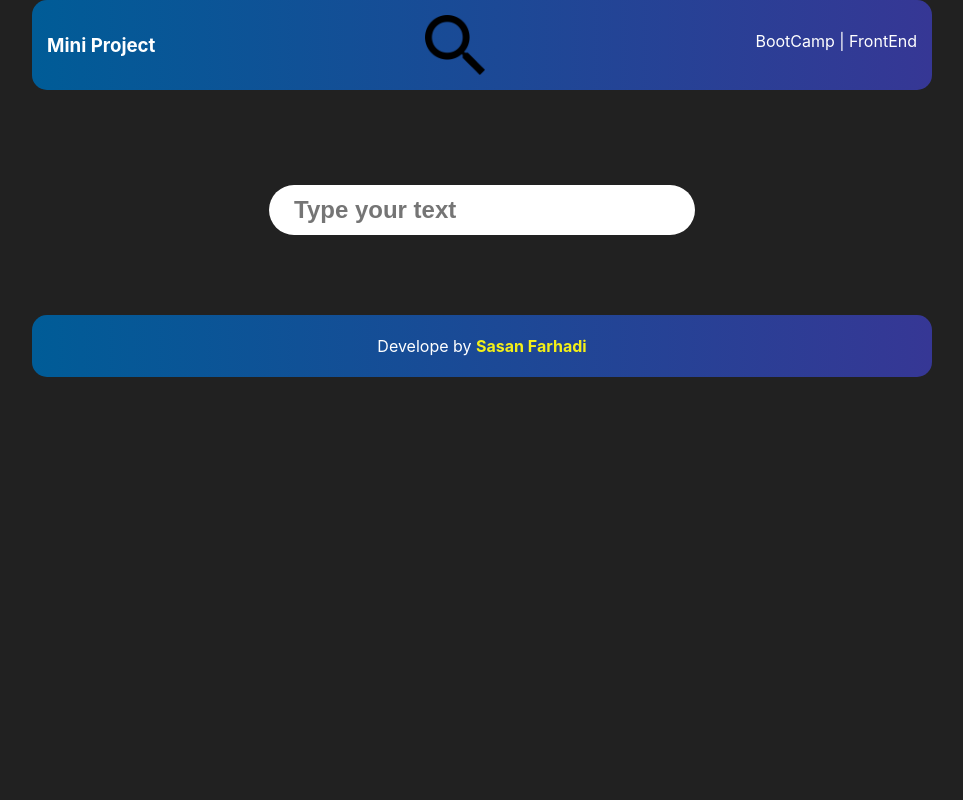
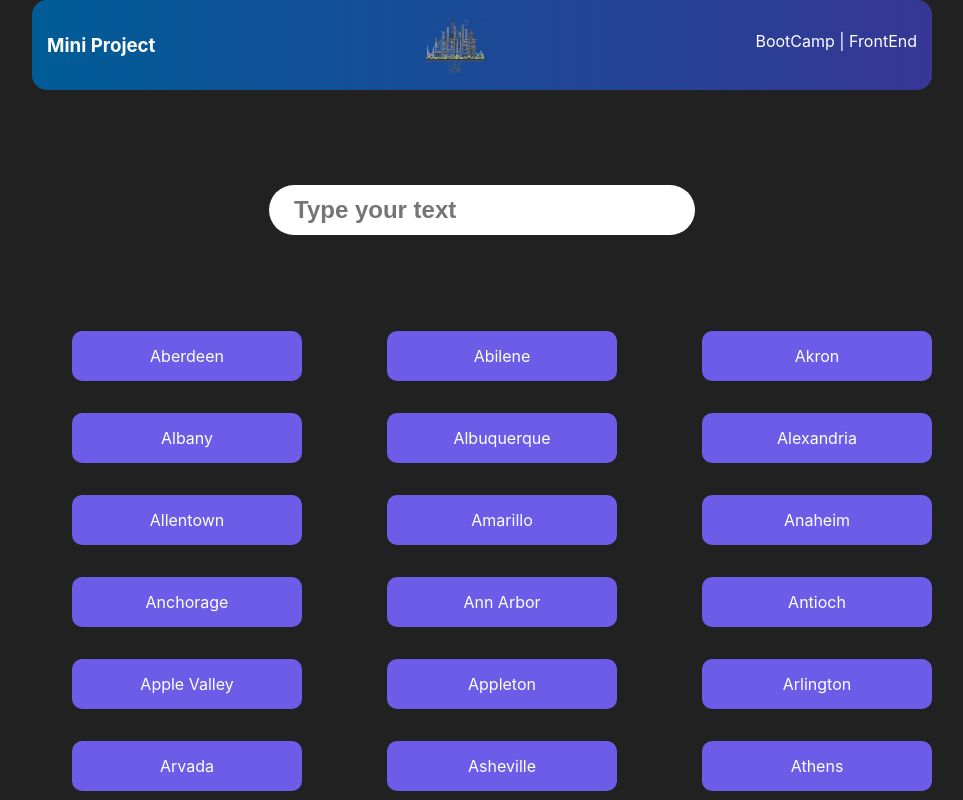
Before and after one commit to sasan-farhadi/input-mask, a React (Vite) app: page / in a window 1280 px wide. Shown: the top 800 px of the page, without its empty margins (158-1121 px from the left). Built offline with nearby package versions, Linux system fonts and the light colour scheme.

Commit message:
cities list

```diff
--- a/src/components/module/SearchCities.module.css
+++ b/src/components/module/SearchCities.module.css
@@ -13,9 +13,9 @@
   --timing: 0.3s;
   --width-of-input: 400px;
   --height-of-input: 50px;
-  --border-height: 2px;
+  --border-height: 6px;
   --input-bg: #fff;
-  --border-color: #2f2ee9;
+  --border-color: #005c97;
   --border-radius: 30px;
   --after-border-radius: 1px;
   position: relative;
--- /dev/null
+++ b/src/components/module/SearchResult.jsx
@@ -0,0 +1,21 @@
+import cities from '../../cities.json'
+import styles from './SearchResult.module.css'
+
+const SearchResult = () => {
+    return (
+        <div className="container">
+            <div className={styles.cities}>
+                {
+                    cities.map(x => {
+                        return (
+                            <ul>
+                                <li>{x}</li>
+                            </ul>
+                        )
+                    })
+                }
+            </div>
+        </div>
+    )
+}
+export default SearchResult
--- /dev/null
+++ b/src/components/module/SearchResult.module.css
@@ -0,0 +1,19 @@
+.cities {
+    display: flex;
+    justify-content: space-between;
+    flex-wrap: wrap;
+    margin-bottom: 30px;
+}
+
+.cities ul {
+    list-style: none;
+    color: #fff;
+}
+
+.cities ul li {
+    width: 200px;
+    background-color: #6c5ce7;
+    padding: 15px;
+    border-radius: 10px;
+    text-align: center;
+}
--- a/src/components/templates/Home.jsx
+++ b/src/components/templates/Home.jsx
@@ -1,11 +1,13 @@
 import SearchCities from "../module/SearchCities"
 import Layout from "../layout/Layout"
+import SearchResult from "../module/SearchResult"
 
 const Home = () => {
     return (
         <>
             <Layout>
                 <SearchCities />
+                <SearchResult/>
             </Layout>
         </>
     )
```
Also changed, not shown: public/searchicon.png.
